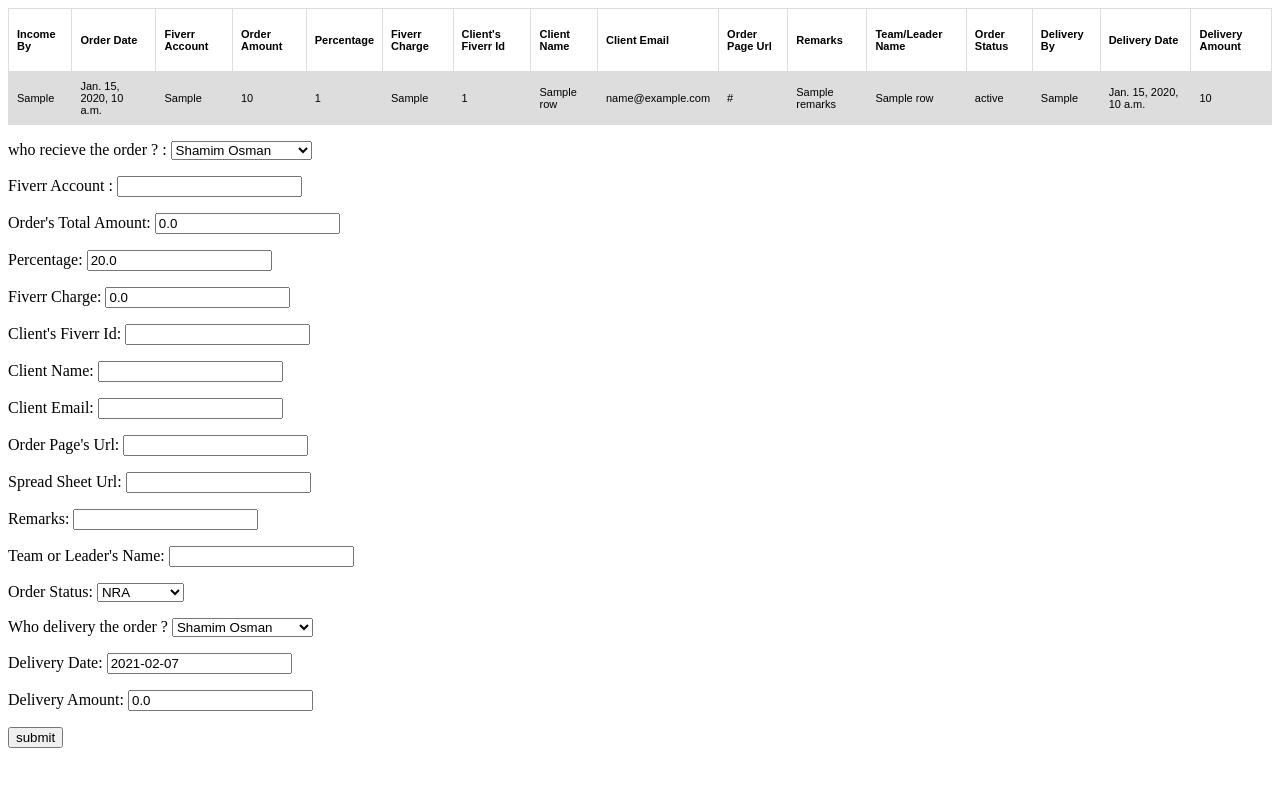
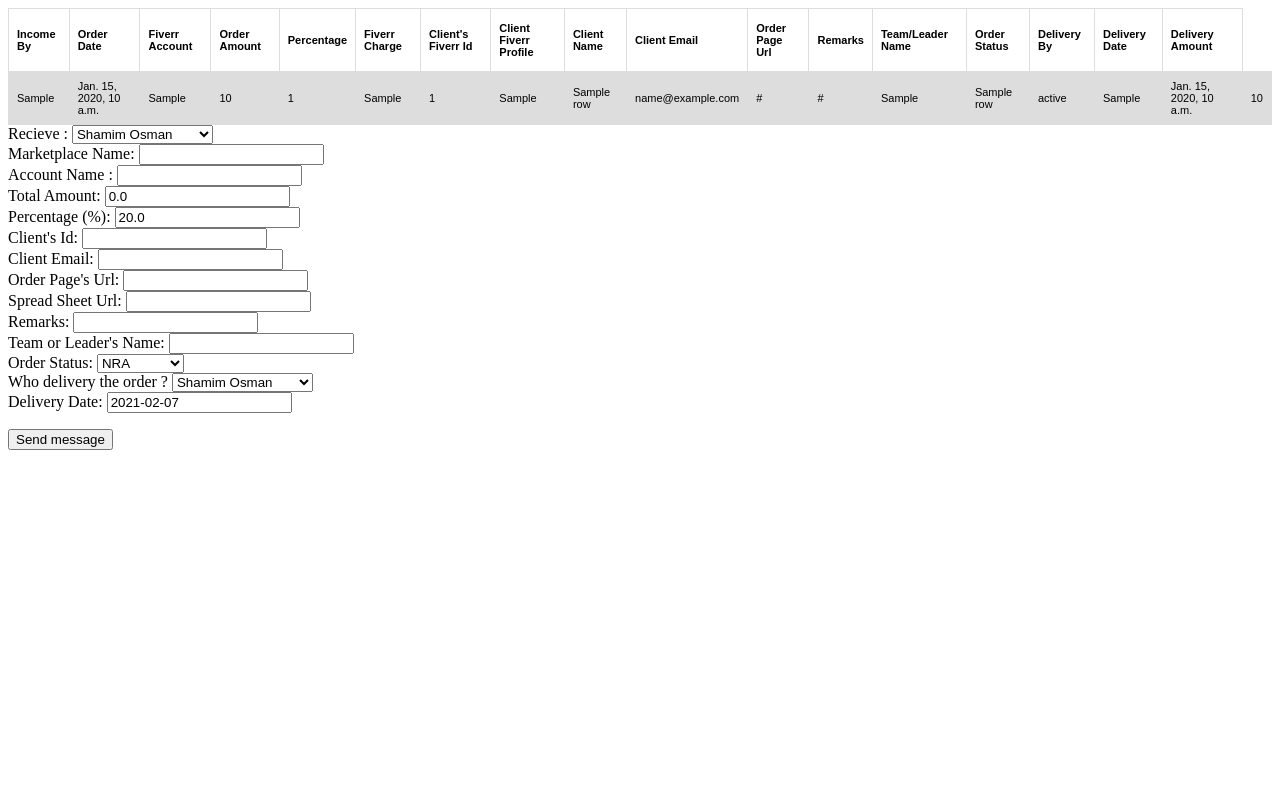
Before and after one commit to ah-sabbir/bdcalling-master, a Django app: template templates/index.html in a window 1280 px wide. Shown: the top 787 px of the page. Run offline with Django 3.2, Linux system fonts and the light colour scheme; tables that the repository leaves empty hold one stand-in row (values such as "Sample post"); the template is opened without the code that fills it: values that come from a table or form of the project are taken from there, most other values are stand-ins (such as "Sample title", 1, 10 or a date in 2020).

Commit message:
view updated

```diff
--- a/income_deliveris/models.py
+++ b/income_deliveris/models.py
@@ -30,15 +30,16 @@ class incDelivery(models.Model):
         default= "",
     )
     order_recieve_date = models.DateTimeField('date_published', auto_now=True)
+    marketplacename = models.CharField(max_length=100,blank=False)
     order_recieve_fiverr_account = models.CharField(max_length=20,blank=False)
-    order_amount = models.FloatField(null=True, blank=True, default=0.0)
+    order_amount = models.FloatField(null=True, blank=False, default=0.0)
     order_amount_minus_percentage = models.FloatField(null=True, blank=True, default=20.00)
     order_charges_for_fiverr = models.FloatField(null=True, blank=True, default=0.0)
     client_fiverr_id = models.CharField(max_length=50, blank=False)
-    client_name = models.CharField(max_length=20)
-    client_email_address = models.EmailField()
+    client_fiverr_profile = models.CharField(max_length=200,blank=False)
+    client_email_address = models.EmailField(blank = True)
     order_page_url = models.URLField(blank=False)
-    order_spreadsheet_url = models.URLField(blank=False)
+    order_spreadsheet_url = models.URLField(blank=True)
     order_remarks = models.CharField(max_length=50,blank=True)
     order_working_team_or_person_name = models.CharField(max_length=50,blank=True)
     order_status = models.CharField(
@@ -54,20 +55,10 @@ class incDelivery(models.Model):
     order_delivery_date = models.DateField(default=datetime.date.today,blank=True)
     order_delivery_amount = models.FloatField(null=True, blank=False, default=0.0)
 
-
-##    def save(self, *args, **kwargs):
-##
-##        if name.endswith("S.L"):
-##            self.country = 'Company country'
-##            self.foundation_year = 'Company year'
-##
-##        super().save(*args, **kwargs)
-
-    # remarks
-    # team_EmpName
-    # def is_amount(self):
-    #     zero = 0.0
-    #     if self.percentage is not zero:
-    #         return self.amount - (self.amount*(self.percentage/100))
-    #     else:
-    #         return self.amount
+    def save(self, *args, **kwargs):
+        total_amount = self.order_amount
+        percentage = self.order_amount_minus_percentage
+        if total_amount > 0:
+            self.order_delivery_amount = total_amount-(total_amount*(percentage/100))
+            self.order_charges_for_fiverr = total_amount - self.order_delivery_amount
+        return super().save(*args, **kwargs)
--- a/income_deliveris/serializers.py
+++ b/income_deliveris/serializers.py
@@ -9,16 +9,16 @@ class incommingSerializer(serializers.ModelSerializer):
 
 
 class entryForm(forms.ModelForm):
+
     class Meta:
         model = incDelivery
         fields = [
             'order_recieve_person',
+            'marketplacename',
             'order_recieve_fiverr_account',
             'order_amount',
             'order_amount_minus_percentage',
-            'order_charges_for_fiverr',
             'client_fiverr_id',
-            'client_name',
             'client_email_address',
             'order_page_url',
             'order_spreadsheet_url',
@@ -27,7 +27,6 @@ class entryForm(forms.ModelForm):
             'order_status',
             'order_delivery_person',
             'order_delivery_date',
-            'order_delivery_amount',
         ]
         # widgets = {
         #     'accountFiverr': forms.TextInput(attrs={
@@ -66,13 +65,12 @@ class entryForm(forms.ModelForm):
         #     }),
         # }
         labels = {
-            'order_recieve_person': "who recieve the order ? ",
-            'order_recieve_fiverr_account': "Fiverr Account ",
-            'order_amount': "Order's Total Amount",
-            'order_amount_minus_percentage': "Percentage",
-            'order_charges_for_fiverr': "Fiverr Charge",
-            'client_fiverr_id': "Client's Fiverr Id",
-            'client_name': "Client Name",
+            'order_recieve_person': "Recieve ",
+            'marketplacename': "Marketplace Name",
+            'order_recieve_fiverr_account': "Account Name ",
+            'order_amount': "Total Amount",
+            'order_amount_minus_percentage': "Percentage (%)",
+            'client_fiverr_id': "Client's Id",
             'client_email_address': "Client Email",
             'order_page_url': "Order Page's Url",
             'order_spreadsheet_url': "Spread Sheet Url",
@@ -81,8 +79,15 @@ class entryForm(forms.ModelForm):
             'order_status': "Order Status",
             'order_delivery_person': "Who delivery the order ?",
             'order_delivery_date': "Delivery Date",
-            'order_delivery_amount': "Delivery Amount"
         }
+
+        # def __init__(self, *args, **kwargs):
+        #     super().__init__(*args, **kwargs)
+        #     self.instance.total_amount = self.total_amount  # assigns the status to the instance
+        #     self.instance.marketplacecharge = self.marketplacecharge
+
+        # def save(self,commit=True):
+        #     instance = super()
             # 'percentage': forms.
             # 'chargesFiverr': forms.
             # 'fiverrId': forms.
--- a/income_deliveris/views.py
+++ b/income_deliveris/views.py
@@ -38,6 +38,7 @@ class income(APIView):
             return Response("sucess")
         print("errors: ",serialized_form_data.errors)
         return Response(serialized_form_data.errors)
+
     def put(self, request):
         return HttpResponse("api put method")
     def delete(self, request):
--- a/templates/index.html
+++ b/templates/index.html
@@ -32,6 +32,7 @@ tr:nth-child(even) {
     <th>Percentage</th>
     <th>Fiverr Charge</th>
     <th>Client's Fiverr Id</th>
+    <th>Client Fiverr Profile</th>
     <th>Client Name</th>
     <th>Client Email</th>
     <th>Order Page Url</th>
@@ -44,32 +45,37 @@ tr:nth-child(even) {
   </tr>
 {% for row in data %}
   <tr>
-    <td>{{row.incomingBy}}</td>
-    <td>{{row.date}}</td>
-    <td>{{row.accountFiverr}}</td>
-    <td>{{row.amount}}</td>
-    <td>{{row.percentage}}</td>
-    <td>{{row.chargesFiverr}}</td>
-    <td>{{row.fiverrId}}</td>
-    <td>{{row.clientName}}</td>
-    <td>{{row.emailAddress}}</td>
-    <td>{{row.orderPageURL}}</td>
-    <td>{{row.remarks}}</td>
-    <td>{{row.allocationTeamName}}</td>
-    <td>{{row.orderStatus}}</td>
-    <td>{{row.deliveredBy}}</td>
-    <td>{{row.deliveredDate}}</td>
-    <td>{{row.deliveredAmount}}</td>
+    <td>{{row.order_recieve_person}}</td>
+    <td>{{row.order_recieve_date}}</td>
+    <td>{{row.order_recieve_fiverr_account}}</td>
+    <td>{{row.order_amount}}</td>
+    <td>{{row.order_amount_minus_percentage}}</td>
+    <td>{{row.order_charges_for_fiverr}}</td>
+    <td>{{row.client_fiverr_id}}</td>
+    <td>{{row.client_fiverr_profile}}</td>
+    <td>{{row.client_name}}</td>
+    <td>{{row.client_email_address}}</td>
+    <td>{{row.order_page_url}}</td>
+    <td>{{row.order_spreadsheet_url}}</td>
+    <td>{{row.order_remarks}}</td>
+    <td>{{row.order_working_team_or_person_name}}</td>
+    <td>{{row.order_status}}</td>
+    <td>{{row.order_delivery_person}}</td>
+    <td>{{row.order_delivery_date}}</td>
+    <td>{{row.order_delivery_amount}}</td>
   </tr>
   {% endfor %}
 </table>
 
-<form method='post'>
-{% comment %} {% for fields in form %}
-{{fields}}
-{% endfor %} {% endcomment %}
-{{form.as_p}}
-<button type="submit" class="save btn btn-default">submit</button>
+<form method="post">
+ {% csrf_token %}
+    {% for field in form %}
+        <div class="fieldWrapper">
+            {{ field.errors }}
+            {{ field.label_tag }} {{ field }}
+        </div>
+    {% endfor %}
+    <p><input type="submit" value="Send message" /></p>
 </form>
 </body>
 </html>
```
Also changed, not shown: db.sqlite3, income_deliveris/migrations/0002_auto_20210207_1429.py (added), income_deliveris/migrations/0003_incdelivery_marketplacename.py (added), income_deliveris/migrations/0004_auto_20210207_1625.py (added).
